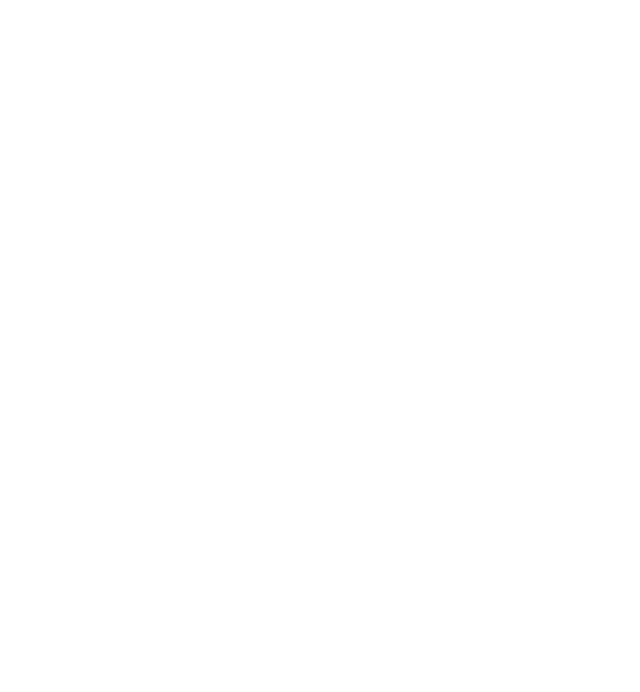
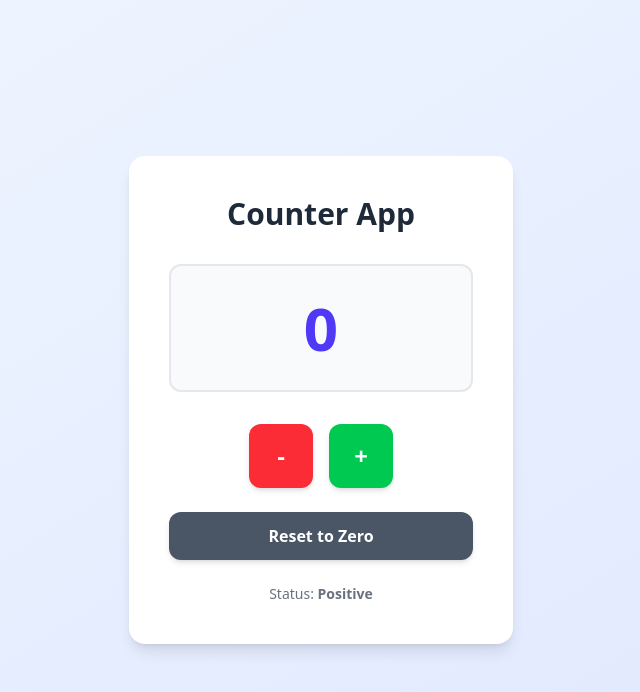
Before and after one commit to harunou/clean-architecture-for-frontend-exercise, a React (Vite) app in the folder counter-task/: page / in a window 1280 px wide. Shown: the top 692 px of the page, without its empty margins (319-959 px from the left). Built offline with nearby package versions, Linux system fonts and the light colour scheme.

Commit message:
Counter: add view unit

```diff
--- a/counter-task/src/App.tsx
+++ b/counter-task/src/App.tsx
@@ -1,5 +1,7 @@
+import Counter from "./counter/Counter";
+
 function App() {
-  return null;
+  return <Counter />;
 }
 
 export default App;
--- /dev/null
+++ b/counter-task/src/counter/Counter.tsx
@@ -0,0 +1,61 @@
+function Counter() {
+  // NOTE: inlined presenter unit implements null presenter interface
+  // the presenter has assigned mocked data
+  const countValue = 0;
+  const countStatus = "Positive";
+
+  // NOTE: inlined controller unit implements null controller interface
+  // the controller has assigned mocked data
+  const onIncrementButtonClick = () => {};
+  const onDecrementButtonClick = () => {};
+  const onResetButtonClick = () => {};
+
+  // NOTE: view unit
+  return (
+    <div className="min-h-screen bg-gradient-to-br from-blue-50 to-indigo-100 flex items-center justify-center p-4">
+      <div className="bg-white rounded-2xl shadow-lg p-10 text-center max-w-sm w-full">
+        {/* Header */}
+        <h1 className="text-3xl font-bold text-gray-800 mb-8">Counter App</h1>
+
+        {/* Counter Value Display */}
+        <div className="bg-gray-50 rounded-xl py-8 mb-8 border-2 border-gray-200">
+          <span className="text-6xl font-bold text-indigo-600">
+            {countValue}
+          </span>
+        </div>
+
+        {/* Control Buttons */}
+        <div className="flex gap-4 justify-center mb-6">
+          <button
+            onClick={onDecrementButtonClick}
+            className="w-16 h-16 bg-red-500 hover:bg-red-600 text-white text-2xl font-bold rounded-xl shadow-md hover:shadow-lg transform hover:-translate-y-0.5 transition-all duration-200"
+          >
+            -
+          </button>
+
+          <button
+            onClick={onIncrementButtonClick}
+            className="w-16 h-16 bg-green-500 hover:bg-green-600 text-white text-2xl font-bold rounded-xl shadow-md hover:shadow-lg transform hover:-translate-y-0.5 transition-all duration-200"
+          >
+            +
+          </button>
+        </div>
+
+        {/* Reset Button */}
+        <button
+          onClick={onResetButtonClick}
+          className="w-full py-3 px-6 bg-gray-600 hover:bg-gray-700 text-white font-semibold rounded-xl shadow-md hover:shadow-lg transform hover:-translate-y-0.5 transition-all duration-200"
+        >
+          Reset to Zero
+        </button>
+
+        {/* Simple Info */}
+        <p className="text-gray-500 text-sm mt-6">
+          Status: <span className={`font-semibold`}>{countStatus}</span>
+        </p>
+      </div>
+    </div>
+  );
+}
+
+export default Counter;
```
